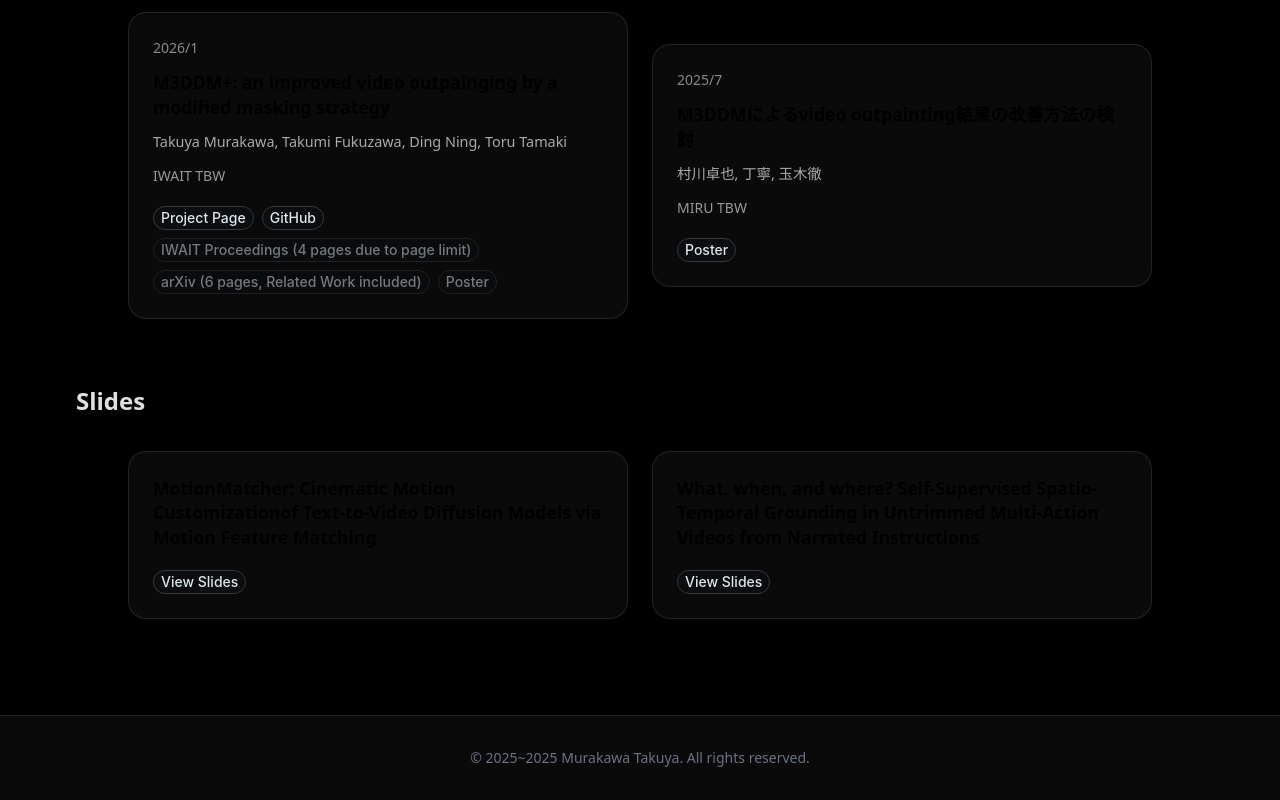
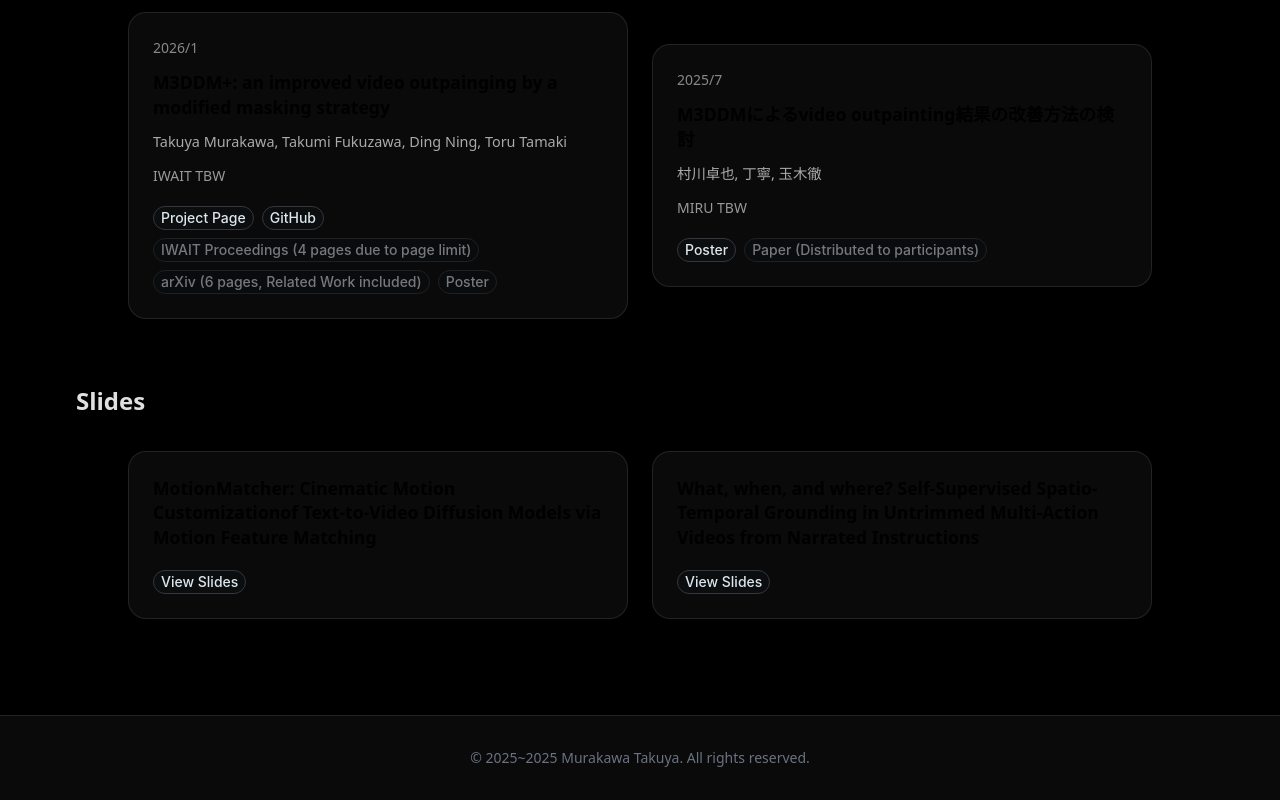
Before and after one commit to MurakawaTakuya/Portfolio, a Next.js app: page / in a window 1280 px wide. Shown: the part 3670-4470 px from the top of the page. Built offline with nearby package versions, Linux system fonts and the light colour scheme; no server answers.

Commit message:
paperデータを修正

```diff
--- a/src/components/Publications/Papers.tsx
+++ b/src/components/Publications/Papers.tsx
@@ -10,7 +10,7 @@ import styles from "./Publications.module.scss";
 
 interface PaperLink {
   title: string;
-  url: string;
+  url: string | null;
 }
 
 interface Paper {
@@ -65,13 +65,16 @@ export default function Papers() {
                         size="md"
                         variant="outlined"
                         onClick={() => {
-                          if (link.url !== "TBW") {
+                          if (link.url && link.url !== "TBW") {
                             window.open(link.url, "_blank");
                           }
                         }}
                         sx={{
-                          cursor: link.url !== "TBW" ? "pointer" : "default",
-                          opacity: link.url === "TBW" ? 0.5 : 1,
+                          cursor:
+                            link.url && link.url !== "TBW"
+                              ? "pointer"
+                              : "default",
+                          opacity: !link.url || link.url === "TBW" ? 0.5 : 1,
                         }}
                       >
                         {link.title}
--- a/src/data/portfolio.ts
+++ b/src/data/portfolio.ts
@@ -408,6 +408,10 @@ export const portfolioData: PortfolioData = {
             title: "Poster",
             url: "https://sites.google.com/nitech.jp/tamaki-lab/poster",
           },
+          {
+            title: "Paper (Distributed to participants)",
+            url: null,
+          },
         ],
       },
       {
```
